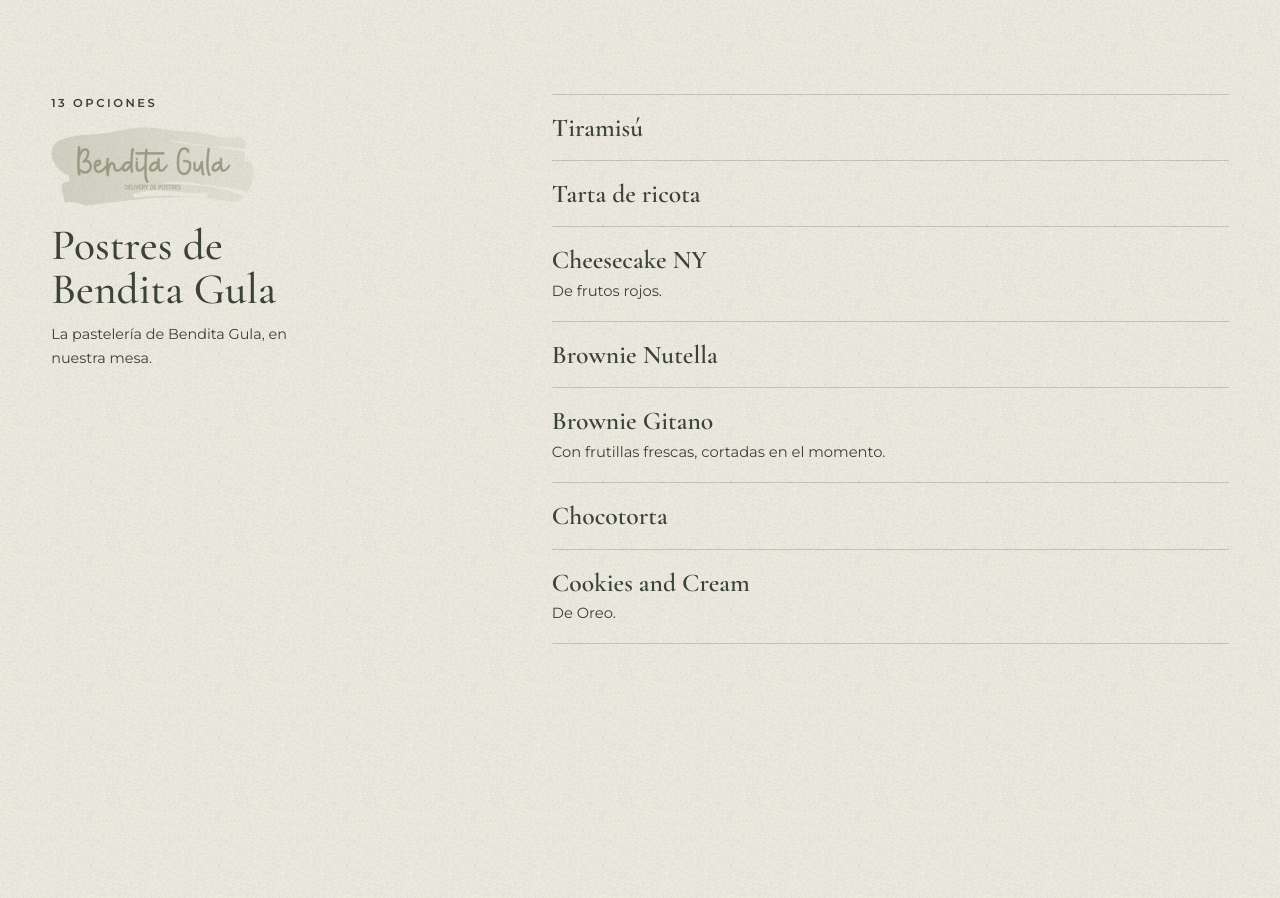
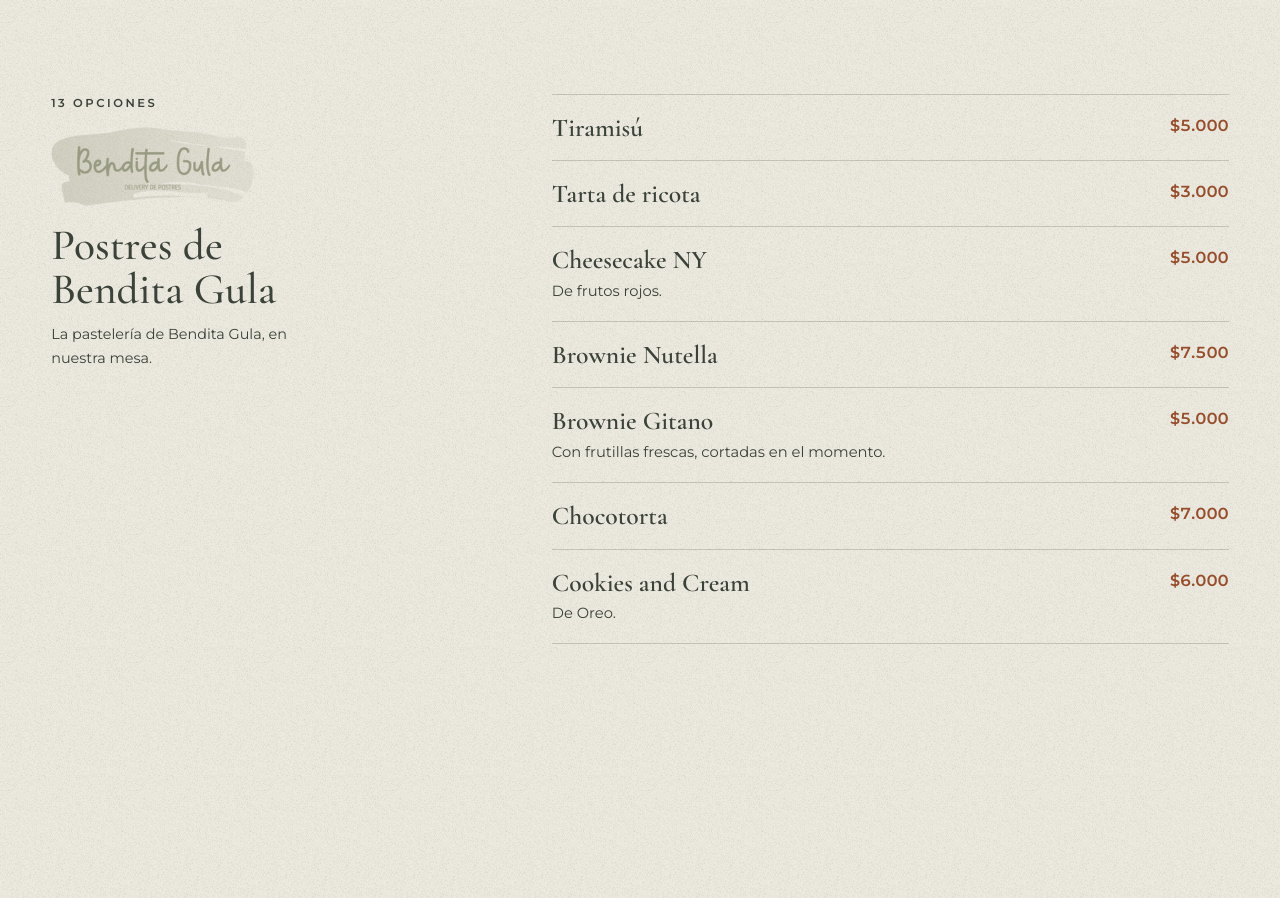
Before and after one commit to marcostello3596/jengibre-web, a plain HTML site: page carta.html in a window 1280 px wide. Shown: the part 6375-7273 px from the top of the page. Drawn offline with nearby package versions, Linux system fonts and the light colour scheme.

Commit message:
Precios de los postres de Bendita Gula
- Precios por porción en la carta (falta el del lemon pie)
- Torta Matilda (antes decía Matilde)

```diff
--- a/assets/js/carta-data.js
+++ b/assets/js/carta-data.js
@@ -100,19 +100,19 @@
     id: 'bendita-gula', grupo: 'postres', titulo: 'Postres de Bendita\u00a0Gula', logo: 'assets/img/bendita-gula-oliva.png',
     nota: 'La pastelería de Bendita Gula, en nuestra mesa.',
     items: [
-      { n: 'Tiramisú' },
-      { n: 'Tarta de ricota' },
-      { n: 'Cheesecake NY', d: 'De frutos rojos.' },
-      { n: 'Brownie Nutella' },
-      { n: 'Brownie Gitano', d: 'Con frutillas frescas, cortadas en el momento.' },
-      { n: 'Chocotorta' },
-      { n: 'Cookies and Cream', d: 'De Oreo.' },
-      { n: 'Carrot cake' },
+      { n: 'Tiramisú', p: 5000 },
+      { n: 'Tarta de ricota', p: 3000 },
+      { n: 'Cheesecake NY', d: 'De frutos rojos.', p: 5000 },
+      { n: 'Brownie Nutella', p: 7500 },
+      { n: 'Brownie Gitano', d: 'Con frutillas frescas, cortadas en el momento.', p: 5000 },
+      { n: 'Chocotorta', p: 7000 },
+      { n: 'Cookies and Cream', d: 'De Oreo.', p: 6000 },
+      { n: 'Carrot cake', p: 5000 },
       { n: 'Lemon pie' },
-      { n: 'Tarta Cabsha' },
-      { n: 'Torta Matilde' },
-      { n: 'Red velvet' },
-      { n: 'Lemon Gula' }
+      { n: 'Tarta Cabsha', p: 4000 },
+      { n: 'Torta Matilda', p: 7000 },
+      { n: 'Red velvet', p: 5000 },
+      { n: 'Lemon Gula', p: 5000 }
     ]
   }
 ];
```
Also changed, not shown: index.html (+1 -1 lines).
